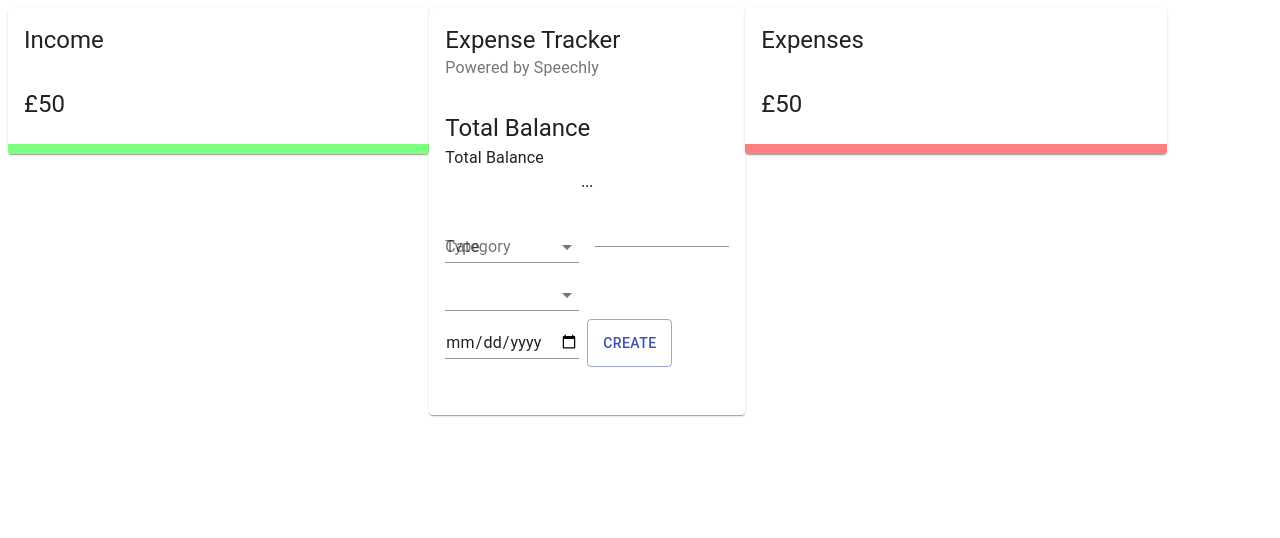
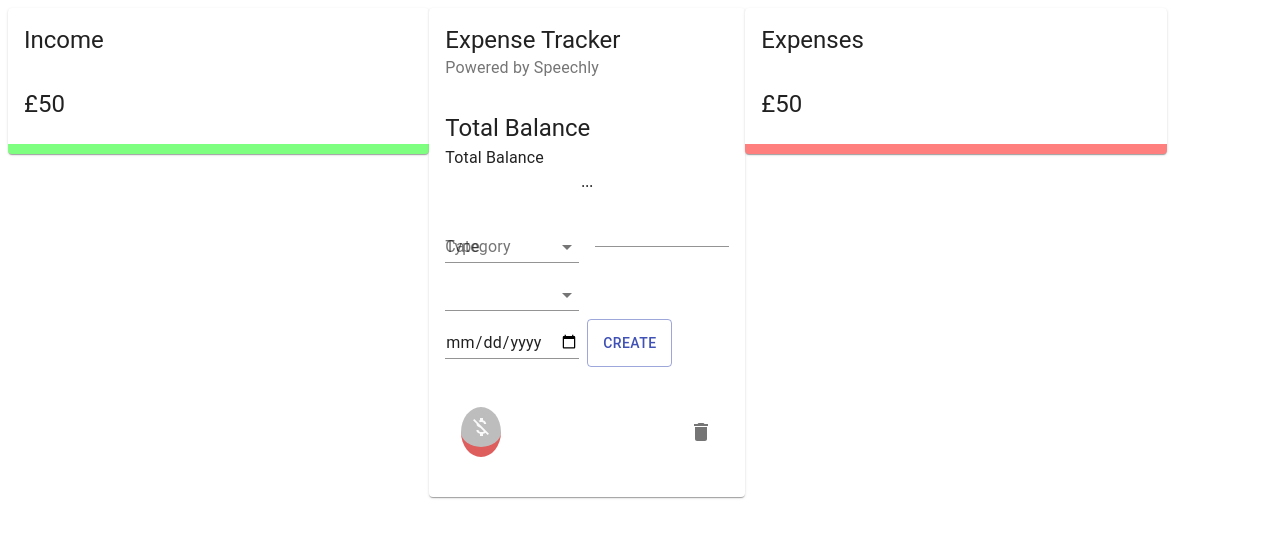
Before and after one commit to MaksMikolajczak/expenseTracker, a React (Create React App) app in the folder client/: page / in a window 1280 px wide. Shown: the top 538 px of the page. Built offline with nearby package versions, Linux system fonts and the light colour scheme.

Commit message:
Finished components (before final css)

```diff
--- a/client/src/components/list.jsx
+++ b/client/src/components/list.jsx
@@ -8,18 +8,25 @@ import useStyles from './css';
 const List = () => {
     const classes = useStyles();
 
-    const transaction = [];
+    const contract = [
+        {id: 1, type:'Income', category: 'salary', amount: 50, date: "last friday"}
+    ];
 
     return (
         <MULIist dense={false} className={classes.List} >
-            <Slide direction="down" in mountOnEnter unmountOnExit key={transaction.id} >
+            <Slide direction="down" in mountOnEnter unmountOnExit key={contract.id} >
                 <ListItem>
                     <ListItemAvatar>
-                        <Avatar className={type === 'Income' ? classes.income: classes.expense} >
+                        <Avatar className={contract.type === 'Income' ? classes.income: classes.expense} >
                             <MoneyOff />
                         </Avatar>
                     </ListItemAvatar>
-                    <ListItemText primary={transaction.category}/>
+                    <ListItemText primary={contract.category} sercondary={`£${contract.amount} - ${contract.date}`} />
+                    <ListItemSecondaryAction >
+                        <IconButton edge="end" aria-label="delete" onClick="" >
+                            <Delete />
+                        </IconButton>
+                    </ListItemSecondaryAction>
                 </ListItem>
             </Slide>
         </MULIist>
--- a/client/src/components/main.jsx
+++ b/client/src/components/main.jsx
@@ -1,7 +1,8 @@
 import React from 'react';
-import {Card, CardHeader, CardContent, Typography, Grid } from '@material-ui/core';
+import {Card, CardHeader, CardContent, Typography, Grid} from '@material-ui/core';
 import {Doughnut} from 'react-chartjs-2';
 import Form from './form';
+import List from './list';
 
 import useStyles from './css';
 
@@ -19,7 +20,7 @@ const Main = ({title}) => {
         <CardContent className={classes.Main2} >
             <Grid container spacing={2} >
                 <Grid item xs={12}>
-                    {/* List */}
+                    <List/>
                 </Grid>
             </Grid>
         </CardContent>
```
